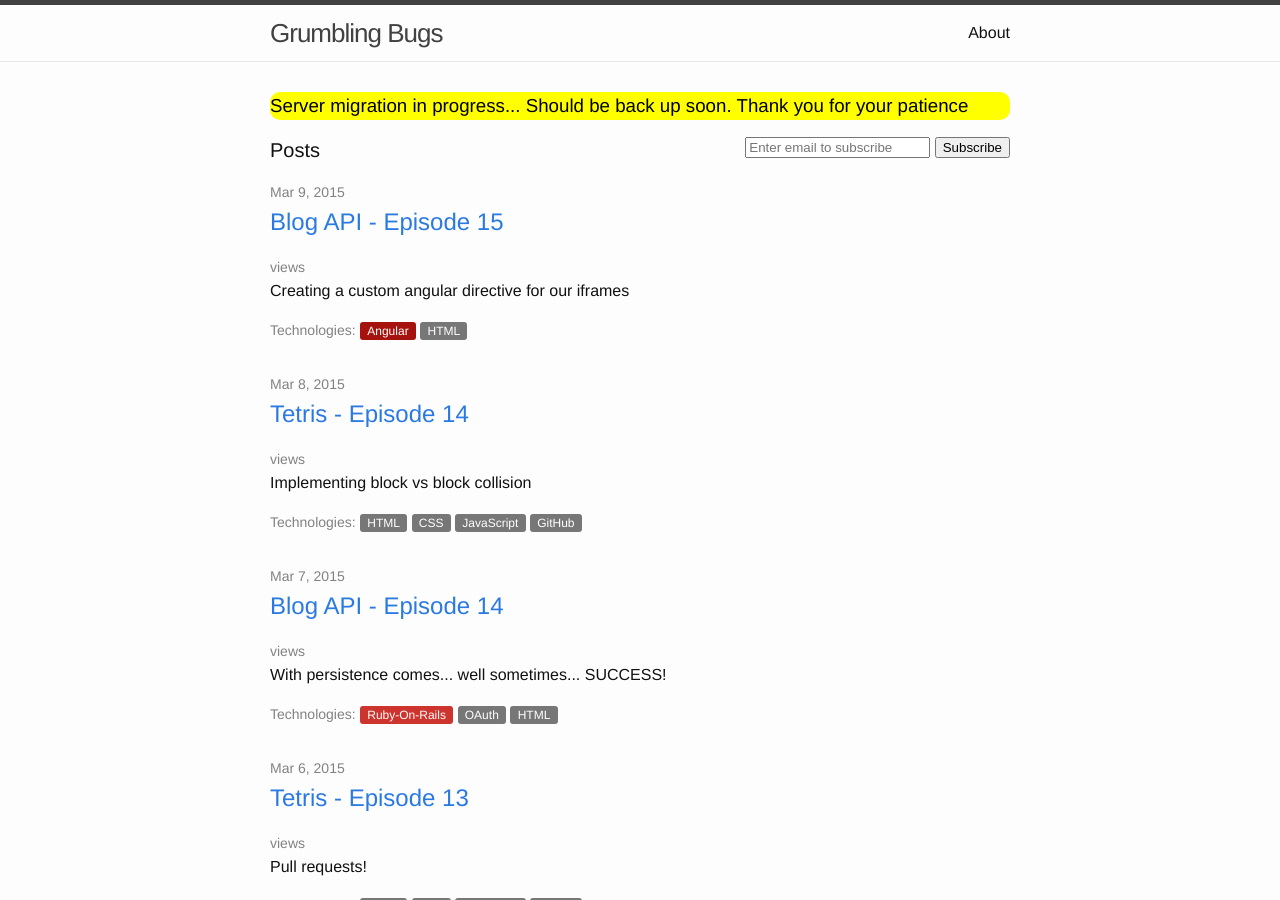
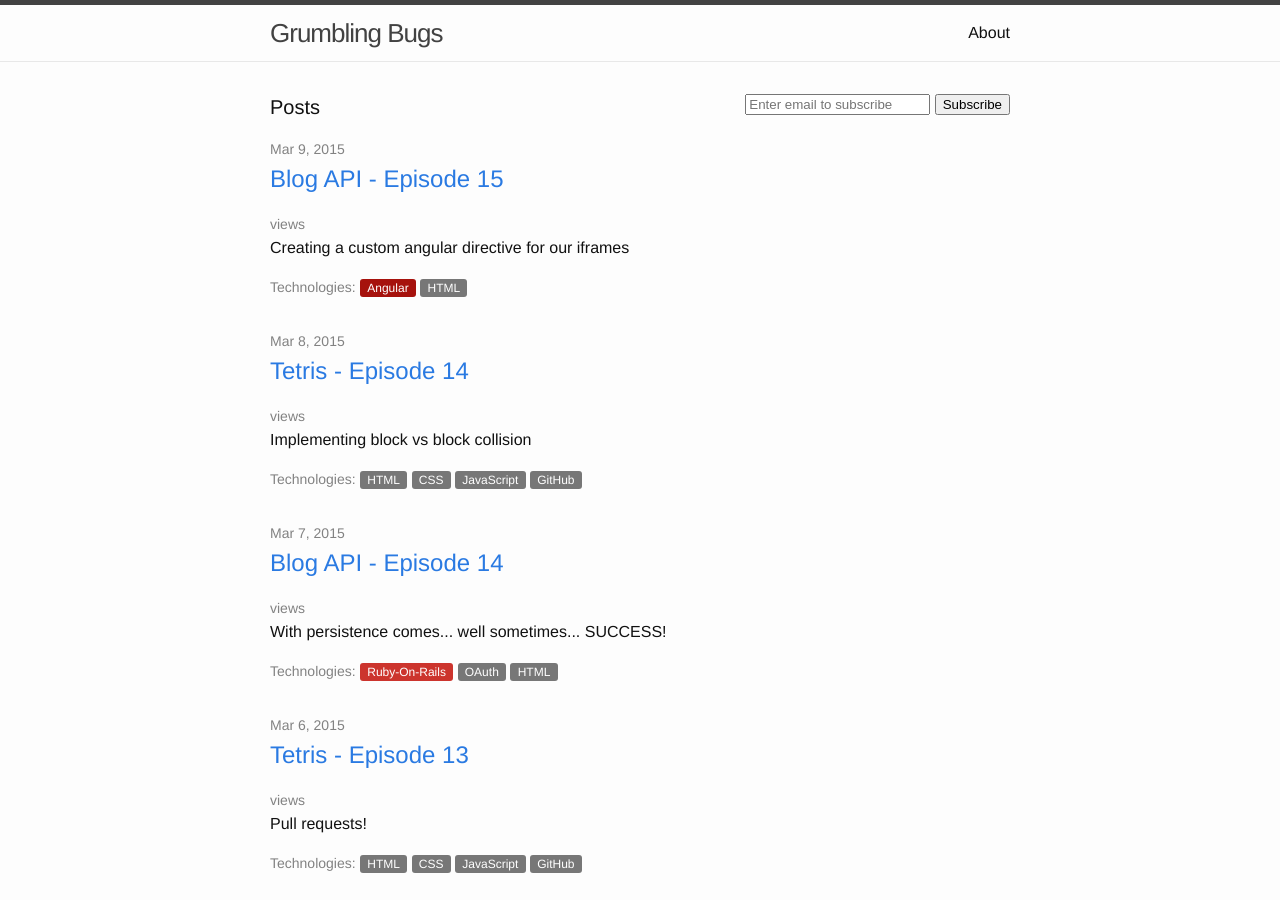
Before and after one commit to SnareChops/SnareChops.github.io, a Jekyll site: the page built from index.html, in a window 1280 px wide and 900 px high. Built offline with Jekyll 4.4.1, drawn with Linux system fonts in a browser that asks for light colours; nearby versions of some CDN libraries.

Commit message:
Update index.html

```diff
--- a/index.html
+++ b/index.html
@@ -4,8 +4,8 @@ layout: default
 
 <div class="home" ng-init="controller.indexInit()">
   <!--<button ng-click="controller.login()" type="button">Login with GitHub</button>-->
-  <h3 style="border-radius:10px;background-color:yellow;color:black;">Server migration in progress... Should be back up soon. Thank you for your patience</h3>
-  <div class="flex-wrapper">
+  <!--<h3 style="border-radius:10px;background-color:yellow;color:black;">Server migration in progress... Should be back up soon. Thank you for your patience</h3
+->--><div class="flex-wrapper">
     <h1 class="page-heading">Posts</h1>
     <form style="margin-left: auto;" ng-submit="controller.subscribe(controller.email)">
         <input type="email" ng-model="controller.email" placeholder="Enter email to subscribe">
```
